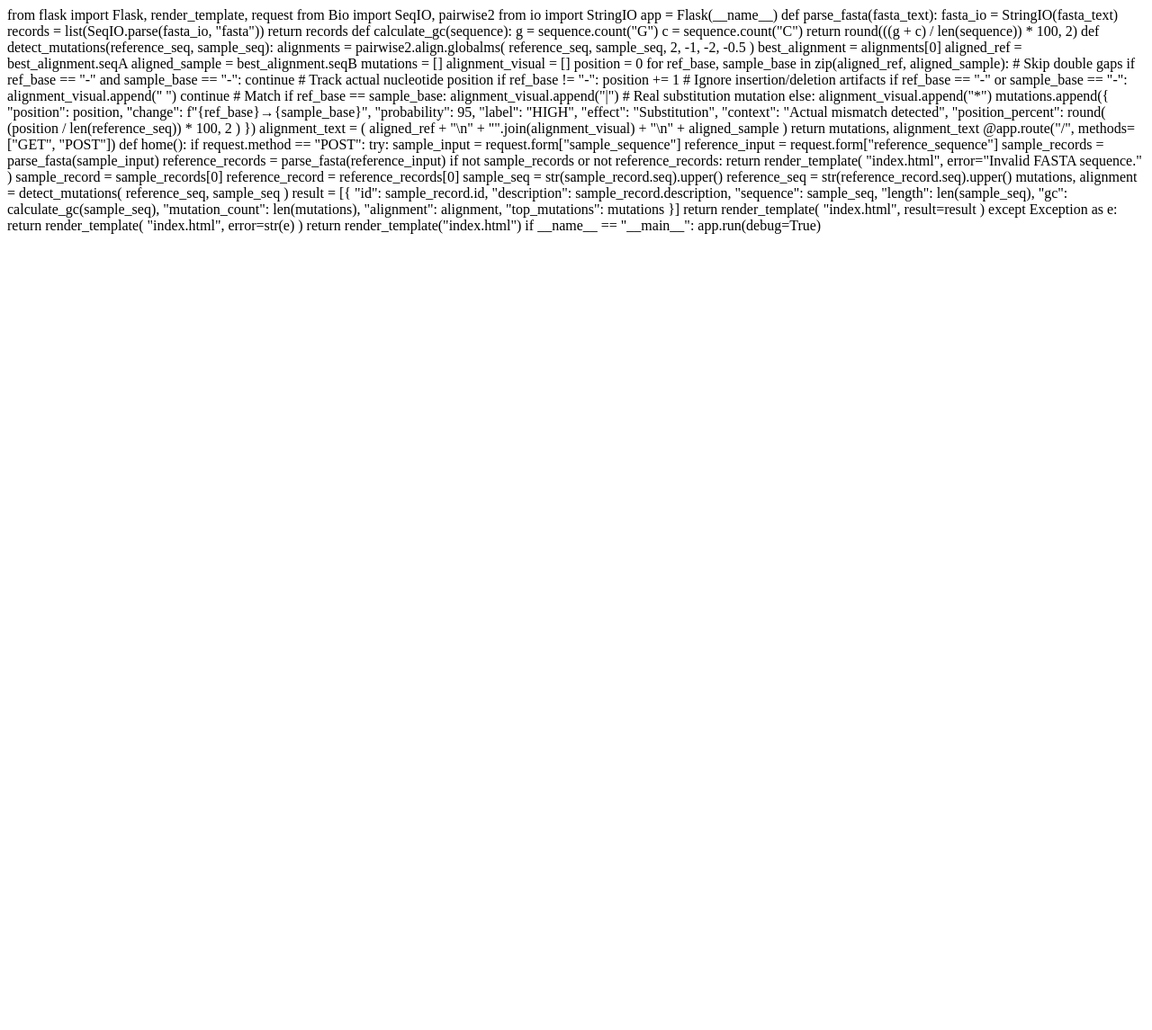
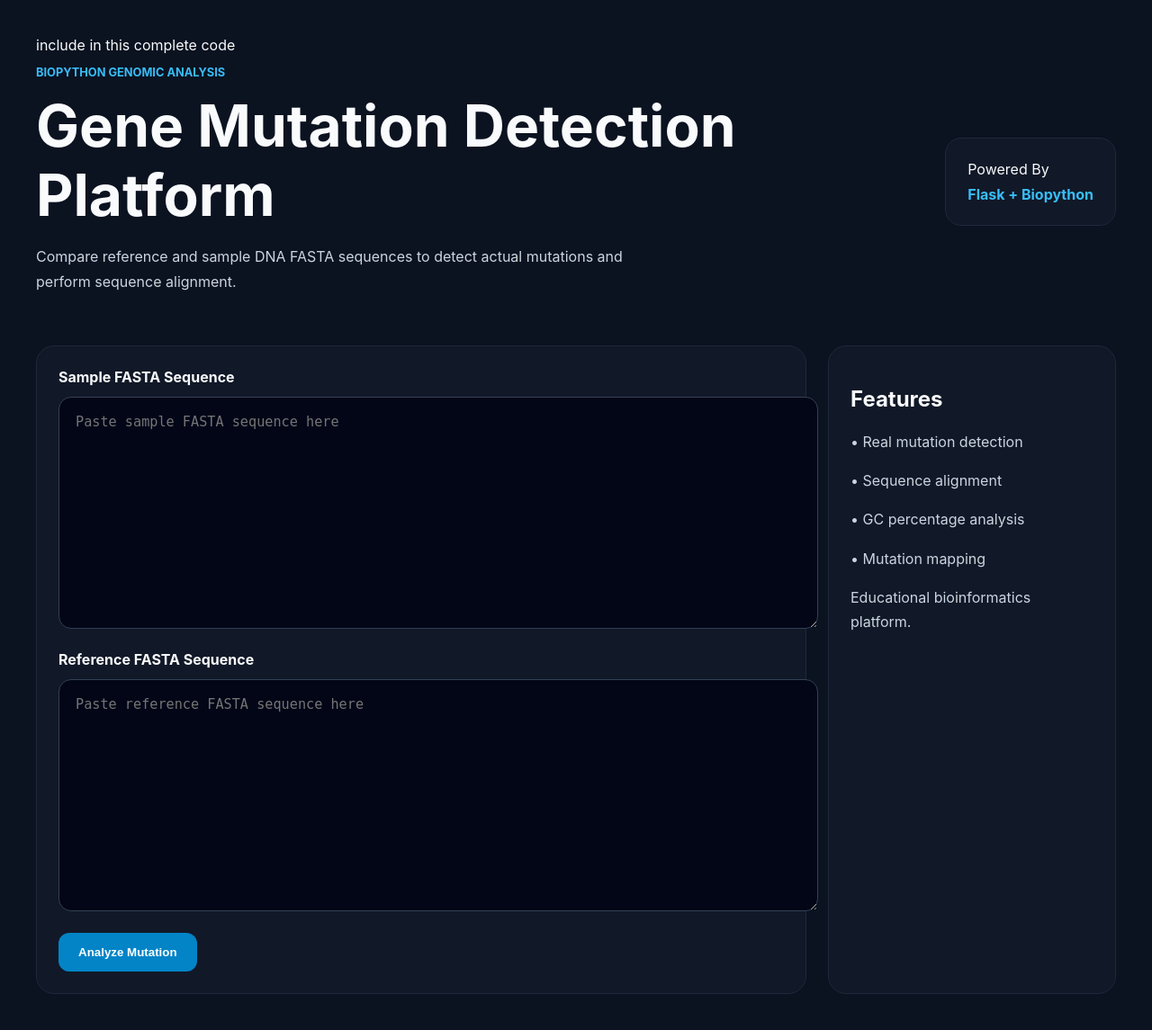
Before and after one commit to Nikhil-c-poojary/Bio-python-mutation-site, a Flask app: page / in a window 1280 px wide. Shown: the whole page at 90% size. Before the commit the page ends 260 px from the top, so only its background shows below. Run offline with Flask 3, Linux system fonts and the light colour scheme.

Commit message:
Update index.html

```diff
--- a/templates/index.html
+++ b/templates/index.html
@@ -1,143 +1,230 @@
-from flask import Flask, render_template, request
-from Bio import SeqIO, pairwise2
-from io import StringIO
+<!doctype html>
+<html lang="en">
 
-app = Flask(__name__)
+<head>
+  <meta charset="utf-8">
+  <meta name="viewport" content="width=device-width, initial-scale=1">
 
+  <title>Gene Mutation Detection Platform</title>
 
-def parse_fasta(fasta_text):
-    fasta_io = StringIO(fasta_text)
-    records = list(SeqIO.parse(fasta_io, "fasta"))
-    return records
+  <link rel="stylesheet"
+        href="{{ url_for('static', filename='styles.css') }}">
+</head>
 
+<body>
 
-def calculate_gc(sequence):
-    g = sequence.count("G")
-    c = sequence.count("C")
-    return round(((g + c) / len(sequence)) * 100, 2)
+<main class="shell">  include in this complete code
 
+<section class="hero">
 
-def detect_mutations(reference_seq, sample_seq):
+<div>
+<p class="eyebrow">Biopython genomic analysis</p>
 
-    alignments = pairwise2.align.globalms(
-        reference_seq,
-        sample_seq,
-        2,
-        -1,
-        -2,
-        -0.5
-    )
+<h1>Gene Mutation Detection Platform</h1>
 
-    best_alignment = alignments[0]
+<p class="lede">
+Compare reference and sample DNA FASTA sequences
+to detect actual mutations and perform sequence alignment.
+</p>
+</div>
 
-    aligned_ref = best_alignment.seqA
-    aligned_sample = best_alignment.seqB
+<div class="metrics">
+<span>Powered By</span>
+<strong>Flask + Biopython</strong>
+</div>
 
-    mutations = []
-    alignment_visual = []
+</section>
 
-    position = 0
+<section class="workspace">
 
-    for ref_base, sample_base in zip(aligned_ref, aligned_sample):
+<form method="post" class="input-panel">
 
-        # Skip double gaps
-        if ref_base == "-" and sample_base == "-":
-            continue
+<label>Sample FASTA Sequence</label>
 
-        # Track actual nucleotide position
-        if ref_base != "-":
-            position += 1
+<textarea
+name="sample_sequence"
+placeholder="Paste sample FASTA sequence here"
+required
+></textarea>
 
-        # Ignore insertion/deletion artifacts
-        if ref_base == "-" or sample_base == "-":
-            alignment_visual.append(" ")
-            continue
+<label>Reference FASTA Sequence</label>
 
-        # Match
-        if ref_base == sample_base:
-            alignment_visual.append("|")
+<textarea
+name="reference_sequence"
+placeholder="Paste reference FASTA sequence here"
+required
+></textarea>
 
-        # Real substitution mutation
-        else:
-            alignment_visual.append("*")
+<div class="controls">
 
-            mutations.append({
-                "position": position,
-                "change": f"{ref_base}→{sample_base}",
-                "probability": 95,
-                "label": "HIGH",
-                "effect": "Substitution",
-                "context": "Actual mismatch detected",
-                "position_percent": round(
-                    (position / len(reference_seq)) * 100,
-                    2
-                )
-            })
+<button type="submit">
+Analyze Mutation
+</button>
 
-    alignment_text = (
-        aligned_ref +
-        "\n" +
-        "".join(alignment_visual) +
-        "\n" +
-        aligned_sample
-    )
+</div>
 
-    return mutations, alignment_text
+</form>
 
+<aside class="note-panel">
 
-@app.route("/", methods=["GET", "POST"])
-def home():
+<h2>Features</h2>
 
-    if request.method == "POST":
+<p>
+• Real mutation detection
+</p>
 
-        try:
-            sample_input = request.form["sample_sequence"]
-            reference_input = request.form["reference_sequence"]
+<p>
+• Sequence alignment
+</p>
 
-            sample_records = parse_fasta(sample_input)
-            reference_records = parse_fasta(reference_input)
+<p>
+• GC percentage analysis
+</p>
 
-            if not sample_records or not reference_records:
-                return render_template(
-                    "index.html",
-                    error="Invalid FASTA sequence."
-                )
+<p>
+• Mutation mapping
+</p>
 
-            sample_record = sample_records[0]
-            reference_record = reference_records[0]
+<p class="small">
+Educational bioinformatics platform.
+</p>
 
-            sample_seq = str(sample_record.seq).upper()
-            reference_seq = str(reference_record.seq).upper()
+</aside>
 
-            mutations, alignment = detect_mutations(
-                reference_seq,
-                sample_seq
-            )
+</section>
 
-            result = [{
-                "id": sample_record.id,
-                "description": sample_record.description,
-                "sequence": sample_seq,
-                "length": len(sample_seq),
-                "gc": calculate_gc(sample_seq),
-                "mutation_count": len(mutations),
-                "alignment": alignment,
-                "top_mutations": mutations
-            }]
+{% if error %}
+<section class="alert">
+{{ error }}
+</section>
+{% endif %}
 
-            return render_template(
-                "index.html",
-                result=result
-            )
+{% if result %}
+{% for record in result %}
 
-        except Exception as e:
-            return render_template(
-                "index.html",
-                error=str(e)
-            )
+<section class="results">
 
-    return render_template("index.html")
+<div class="result-head">
 
+<div>
+<p class="eyebrow">Analysis Report</p>
 
-if __name__ == "__main__":
-    app.run(debug=True)
+<h2>{{ record.id }}</h2>
+
+<p>{{ record.description }}</p>
+</div>
+
+<div class="stat-grid">
+
+<div>
+<span>Length</span>
+<strong>{{ record.length }}</strong>
+</div>
+
+<div>
+<span>GC%</span>
+<strong>{{ record.gc }}%</strong>
+</div>
+
+<div>
+<span>Mutations</span>
+<strong>{{ record.mutation_count }}</strong>
+</div>
+
+</div>
+
+</div>
+
+<div class="sequence-strip">
+{{ record.sequence }}
+</div>
+
+<section class="alignment-panel">
+
+<h2>Sequence Alignment</h2>
+
+<div class="alignment-box">
+<pre>{{ record.alignment }}</pre>
+</div>
+
+</section>
+
+<section class="graph-panel">
+
+<h2>Mutation Distribution</h2>
+
+<div class="graph-bar">
+
+{% for mutation in record.top_mutations %}
+
+<div
+class="mutation-marker"
+style="left: {{ mutation.position_percent }}%;"
+title="{{ mutation.change }}"
+></div>
+
+{% endfor %}
+
+</div>
+
+</section>
+
+<div class="table-wrap">
+
+<table>
+
+<thead>
+
+<tr>
+<th>Rank</th>
+<th>Mutation</th>
+<th>Position</th>
+<th>Probability</th>
+<th>Effect</th>
+<th>Reason</th>
+</tr>
+
+</thead>
+
+<tbody>
+
+{% for mutation in record.top_mutations %}
+
+<tr>
+
+<td>{{ loop.index }}</td>
+
+<td>{{ mutation.change }}</td>
+
+<td>{{ mutation.position }}</td>
+
+<td>
+<span class="badge high">
+{{ mutation.label }}
+</span>
+{{ mutation.probability }}%
+</td>
+
+<td>{{ mutation.effect }}</td>
+
+<td>{{ mutation.context }}</td>
+
+</tr>
+
+{% endfor %}
+
+</tbody>
+
+</table>
+
+</div>
+
+</section>
+
+{% endfor %}
+{% endif %}
+
+</main>
+
+</body>
+</html>
```
